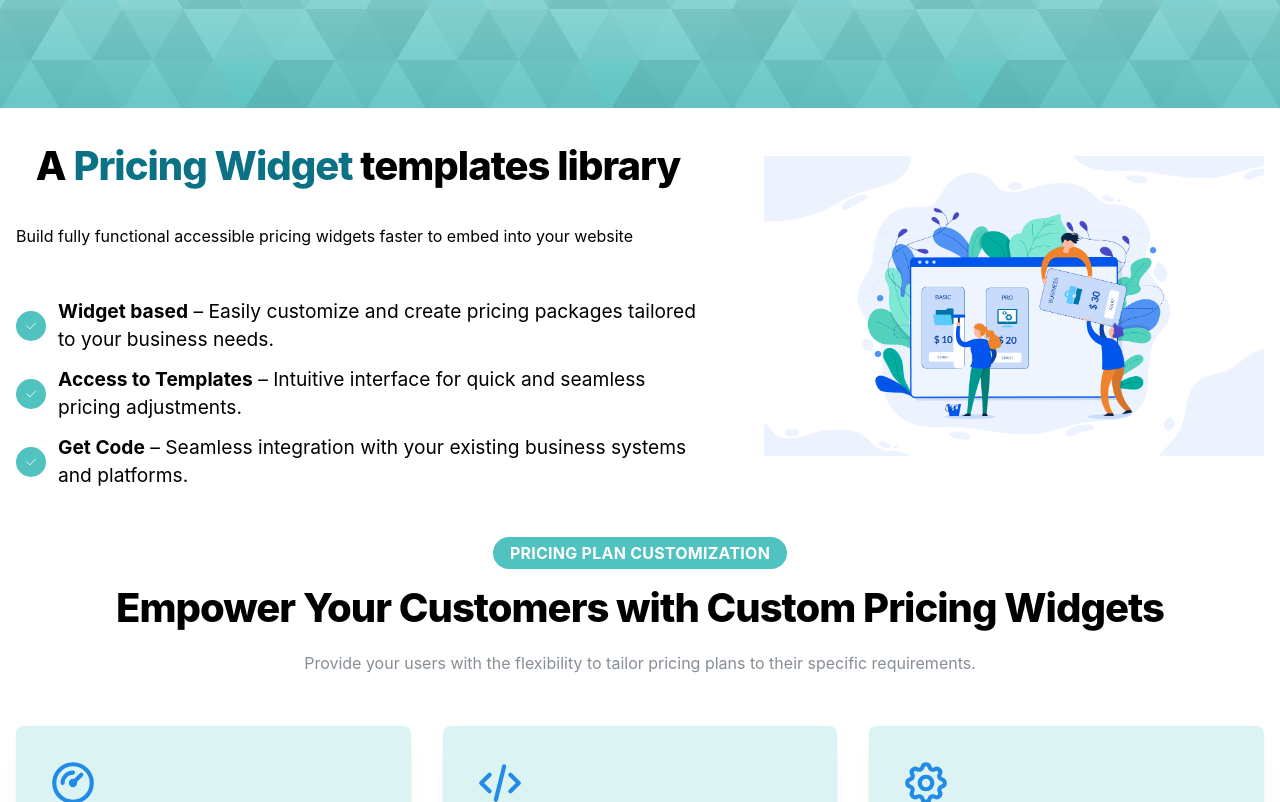
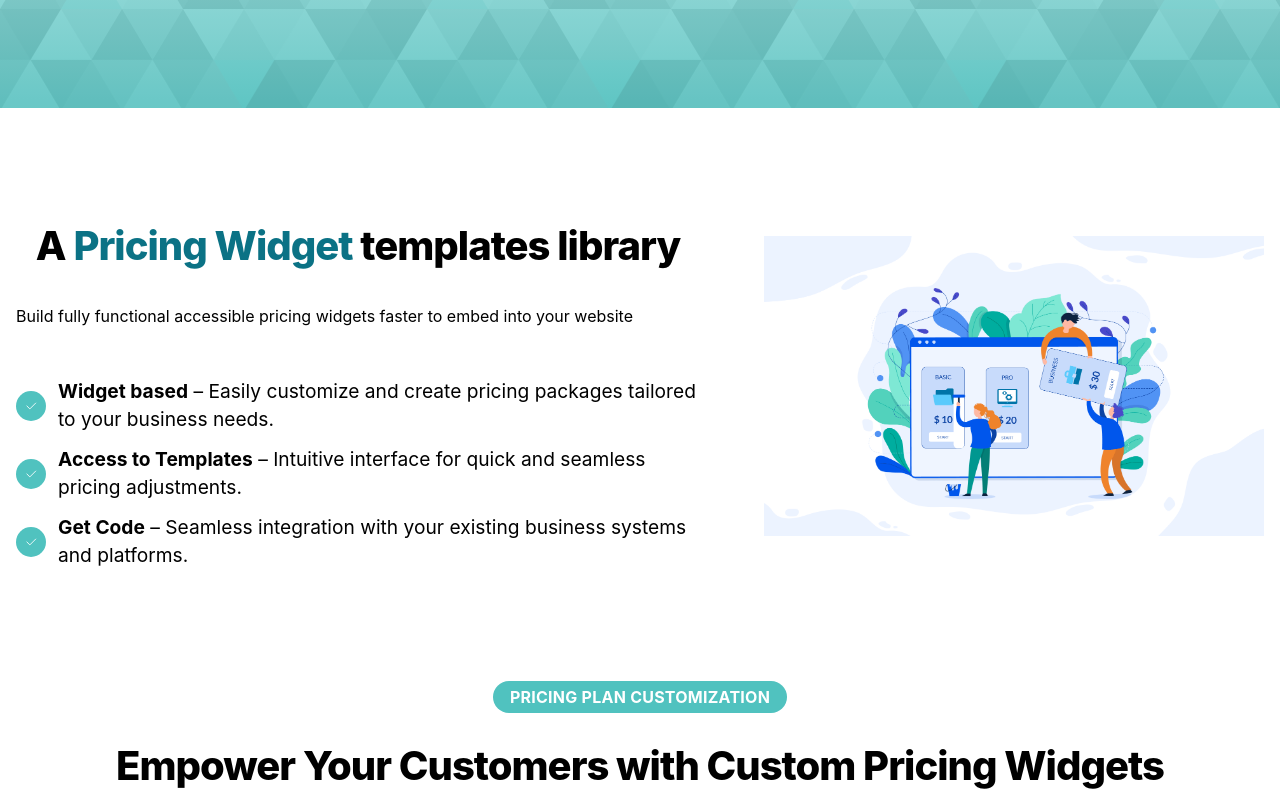
Before and after one commit to PricePalette/PricePalette, a Next.js app in the folder frontend-v2/: page / in a window 1280 px wide. Shown: the part 458-1260 px from the top of the page. Built offline with nearby package versions, Linux system fonts and the light colour scheme.

Commit message:
trying carousel

```diff
--- a/frontend-v2/src/components/Footer/index.tsx
+++ b/frontend-v2/src/components/Footer/index.tsx
@@ -10,7 +10,7 @@ import classes from "../../styles/footer.module.css";
 import { Logo } from "@/Logo";
 
 const links = [
-  { link: "mailto:abc@pricepalette.ca", label: "Contact Us" },
+  { link: "mailto:abc@pricepalette.tech", label: "Contact Us" },
   { link: "/privacyPolicy", label: "Privacy Policy" },
   { link: "/faq", label: "FAQ" },
   { link: "/terms", label: "Terms & Conditions" },
@@ -42,7 +42,7 @@ export function Footer() {
         <Group className={classes.links}>{items}</Group>
 
         <Group gap="xs" justify="flex-end" wrap="nowrap">
-          <ActionIcon size="xl" variant="default" radius="xl">
+          <ActionIcon size="lg" variant="default" radius="xl">
             <IconBrandTwitter
               style={{ width: rem(18), height: rem(18) }}
               stroke={1.5}
--- a/frontend-v2/src/pages/index.tsx
+++ b/frontend-v2/src/pages/index.tsx
@@ -23,6 +23,7 @@ import {
   IconSettings,
   IconGauge,
 } from "@tabler/icons-react";
+import { Carousel } from "@mantine/carousel";
 
 const mockdata = [
   {
@@ -44,6 +45,80 @@ const mockdata = [
     icon: IconSettings,
   },
 ];
+
+// const testimonialData = [
+//   {
+//     company: "Testimonial1",
+//     logo: "/intel.png",
+//     name: "John Doe",
+//     review:
+//       "This website has provided templates for customizing our pricing plans and is hosted on our website",
+//   },
+//   {
+//     company: "Testimonial2",
+//     logo: "/apple.png",
+//     name: "Jane Doe",
+//     review:
+//       "This website has provided templates for customizing our pricing plans and is hosted on our website",
+//   },
+//   {
+//     company: "Testimonial3",
+//     logo: "/intel.png",
+//     name: "John Doe",
+//     review:
+//       "This website has provided templates for customizing our pricing plans and is hosted on our website",
+//   },
+//   {
+//     company: "Testimonial4",
+//     logo: "/intel.png",
+//     name: "John Doe",
+//     review:
+//       "This website has provided templates for customizing our pricing plans and is hosted on our website",
+//   },
+//   {
+//     company: "Testimonial5",
+//     logo: "/intel.png",
+//     name: "Jane Doe",
+//     review:
+//       "This website has provided templates for customizing our pricing plans and is hosted on our website",
+//   },
+//   {
+//     company: "Testimonial6",
+//     logo: "/intel.png",
+//     name: "John Doe",
+//     review:
+//       "This website has provided templates for customizing our pricing plans and is hosted on our website",
+//   },
+// ];
+
+// const slides = testimonialData.map((testimonial, index) => (
+//   <Carousel.Slide key={index}>
+//     <Group justify="center" gap="lg">
+//       <Card
+//         key={index}
+//         withBorder
+//         radius="md"
+//         p="md"
+//         style={{ width: "calc(50% - 10px)" }}
+//       >
+//         <Group wrap="nowrap" gap={0}>
+//           <Image
+//             src={testimonial.logo}
+//             alt={`Logo of ${testimonial.company}`}
+//             height={160}
+//             style={{ objectFit: "cover" }}
+//           />
+//           <div style={{ padding: "20px" }}>
+//             <Text fw={500}>{testimonial.name}</Text>
+//             <Text fz="md" c="dimmed" lineClamp={6}>
+//               {testimonial.review}
+//             </Text>
+//           </div>
+//         </Group>
+//       </Card>
+//     </Group>
+//   </Carousel.Slide>
+// ));
 
 export default function IndexPage() {
   const router = useRouter();
@@ -129,7 +204,7 @@ export default function IndexPage() {
             marginTop: "2rem",
           }}
         >
-          <div className={classes.content}>
+          <div className={classes.content} style={{ marginTop: "5rem" }}>
             <Title className={classes.title}>
               A <span className={classes.highlight}>Pricing Widget </span>
               templates library
@@ -169,21 +244,26 @@ export default function IndexPage() {
             src="/index3.png"
             alt="Pricing widget image"
             className={classes.image}
+            style={{ marginTop: "6rem" }}
           />
         </div>
       </Container>
       <Container size="xl" py="xl">
         <Group justify="center">
-          <Badge variant="filled" size="xl" style={{ marginTop: "1rem" }}>
+          <Badge
+            variant="filled"
+            size="xl"
+            style={{ marginTop: "5rem", marginBottom: "1rem" }}
+          >
             Pricing Plan Customization
           </Badge>
         </Group>
 
-        <Title order={2} className={classes.title} ta="center" mt="sm">
+        <Title order={2} className={classes.title} ta="center" mt="xs">
           Empower Your Customers with Custom Pricing Widgets
         </Title>
 
-        <Text c="dimmed" className={classes.description} ta="center" mt="md">
+        <Text c="dimmed" className={classes.description} ta="center" mt="xs">
           Provide your users with the flexibility to tailor pricing plans to
           their specific requirements.
         </Text>
@@ -249,6 +329,16 @@ export default function IndexPage() {
           </Card>
         </Group>
       </Container>
+      {/* <Container size="xl">
+        <Carousel
+          slideSize={{ base: "100%", sm: "50%" }}
+          slideGap={{ base: "xl", sm: 2 }}
+          align="start"
+          slidesToScroll={2}
+        >
+          {slides}
+        </Carousel>
+      </Container> */}
       <Container size="xl">
         <div
           style={{
```
Also changed, not shown: frontend-v2/package.json (+5 -3 lines).
